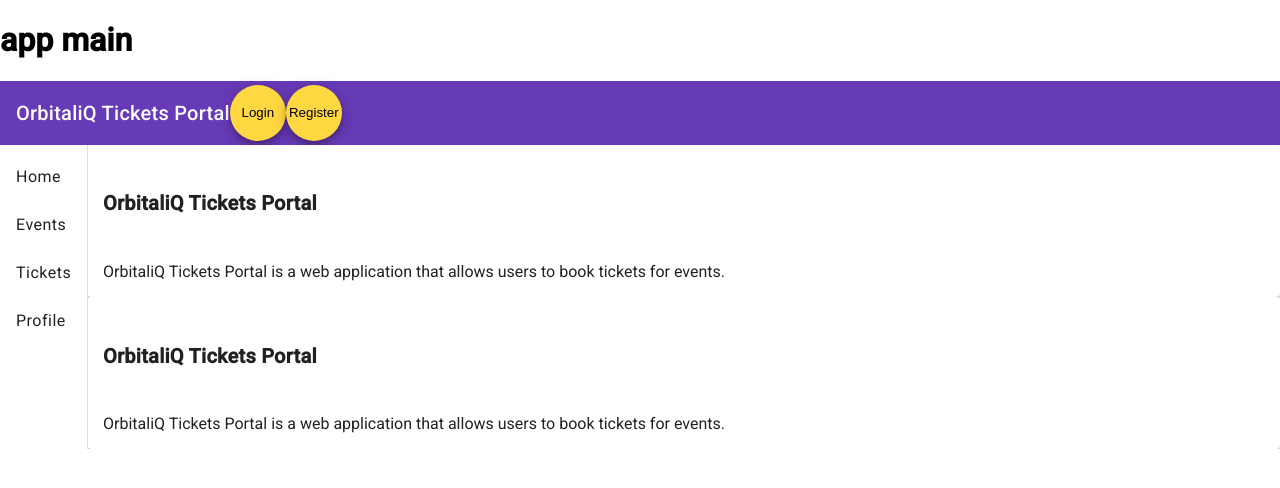
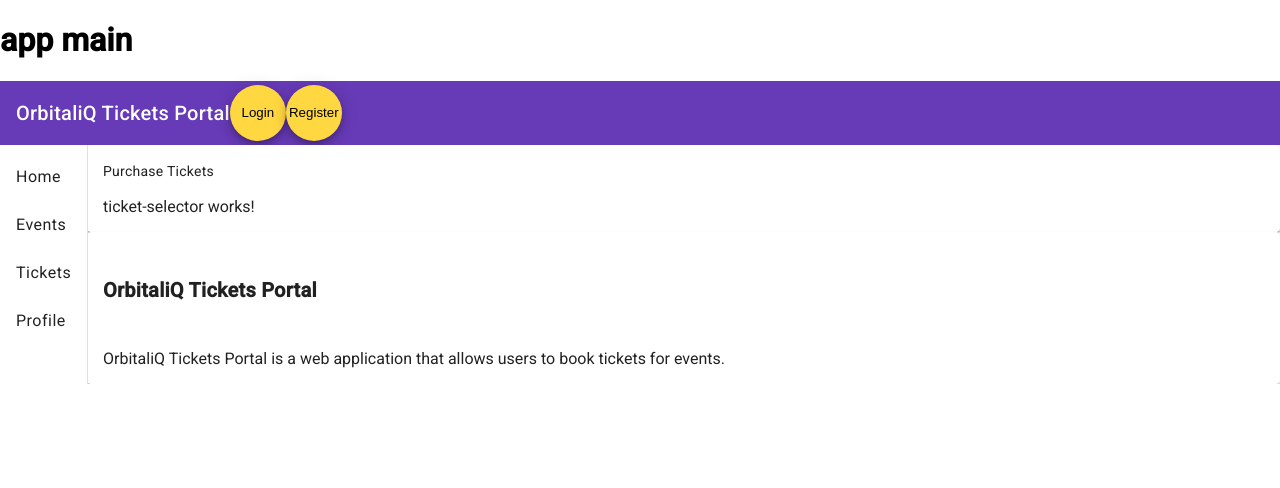
Before and after one commit to amitkuzi/OrbitaliQ.TicketsPortal.UI, an Angular app: page / in a window 1280 px wide. Shown: the top 488 px of the page. Built offline with nearby package versions, Linux system fonts and the light colour scheme; no server answers.

Commit message:
Add ticketSelector

```diff
--- /dev/null
+++ b/src/app/Components/ticket-selector/ticket-selector.component.html
@@ -0,0 +1,13 @@
+<mat-card>
+    <mat-card-header>
+        <mat-card-title>
+            <div class="box-header theme-color-primary mat-typography">
+                <span translate="purchaseTickets">
+                    Purchase Tickets</span>
+            </div>
+        </mat-card-title>
+    </mat-card-header>
+    <mat-card-content>
+        <p>ticket-selector works!</p>
+    </mat-card-content>
+</mat-card>
--- a/src/app/app.component.html
+++ b/src/app/app.component.html
@@ -18,14 +18,7 @@
     </mat-sidenav>
     <mat-sidenav-content>
         <mat-card>
-            <mat-card-header>
-                <mat-card-title>
-                    <h4>OrbitaliQ Tickets Portal</h4>
-                </mat-card-title>
-            </mat-card-header>
-            <mat-card-content>
-                <p>OrbitaliQ Tickets Portal is a web application that allows users to book tickets for events.</p>
-            </mat-card-content>
+            <app-ticket-selector></app-ticket-selector>
         </mat-card>
 
         <mat-card>
--- a/src/app/app.config.ts
+++ b/src/app/app.config.ts
@@ -11,17 +11,20 @@ export const appConfig: ApplicationConfig = {
     provideHttpClient(),
     provideAnimationsAsync('noop')
   ],
-  logo: '../assets/images/logo.png',
-  brand: 'Smartag',
-  year: new Date().getFullYear(),
-  // user: 'Lisa',
-  // layoutBoxed: false, // true, false
-  // navCollapsed: isNavCollapsed, // true, false
-  // navBehind: false, // true, false
-  fixedHeader: true, // true, false
-  sidebarWidth: 'middle', // small, middle, large
-  theme: 'light', // light, gray, dark
-  colorOption: '31', // 11,12,13,14,15,16; 21,22,23,24,25,26; 31,32,33,34,35,36
-  AutoCloseMobileNav: true, // true, false. Automatically close sidenav on route change (Mobile only)
-  productLink: 'http://smartag.io',
+
 };
+
+
+// logo: '../assets/images/logo.png',
+//   brand: 'Smartag',
+//     year: new Date().getFullYear(),
+//       // user: 'Lisa',
+//       // layoutBoxed: false, // true, false
+//       // navCollapsed: isNavCollapsed, // true, false
+//       // navBehind: false, // true, false
+//       fixedHeader: true, // true, false
+//         sidebarWidth: 'middle', // small, middle, large
+//           theme: 'light', // light, gray, dark
+//             colorOption: '31', // 11,12,13,14,15,16; 21,22,23,24,25,26; 31,32,33,34,35,36
+//               AutoCloseMobileNav: true, // true, false. Automatically close sidenav on route change (Mobile only)
+//                 productLink: 'http://smartag.io',
```
Also changed, not shown: src/app/Components/ticket-selector/ticket-selector.component.ts (added, +13 -0 lines), src/app/app.component.ts (+22 -3 lines), src/styles.css (+9 -2 lines), src/app/Components/ticket-selector/ticket-selector.component.css (added), 1 other file (tests, documents, lock files or other folders).
